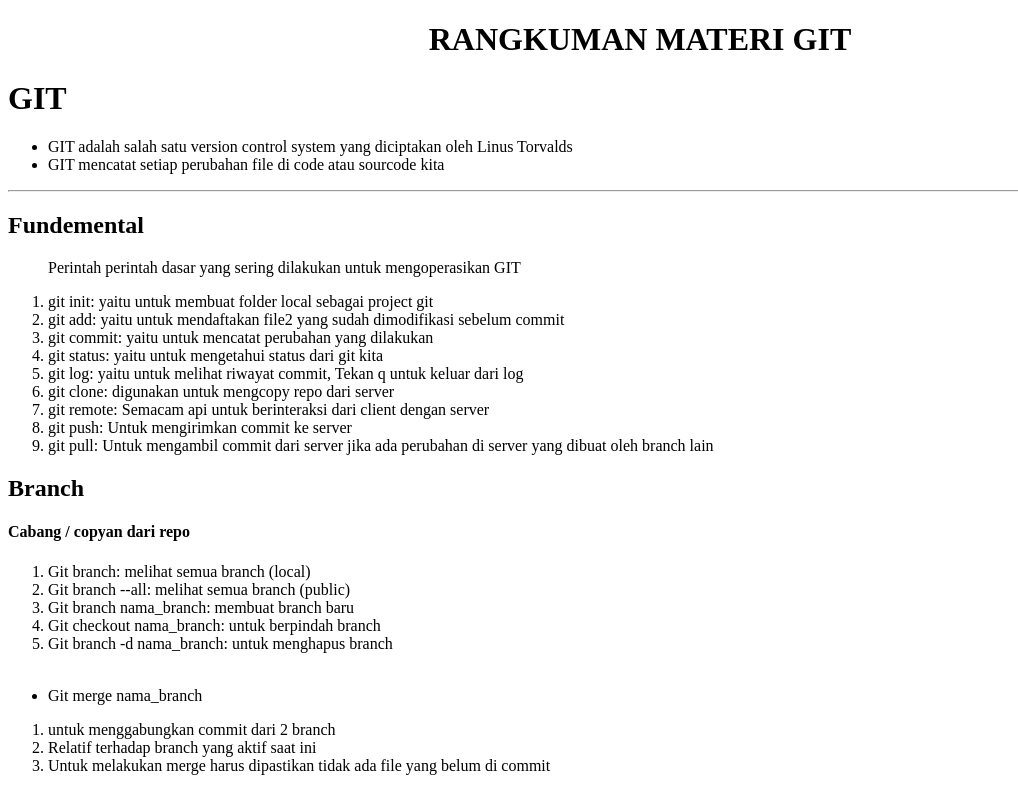
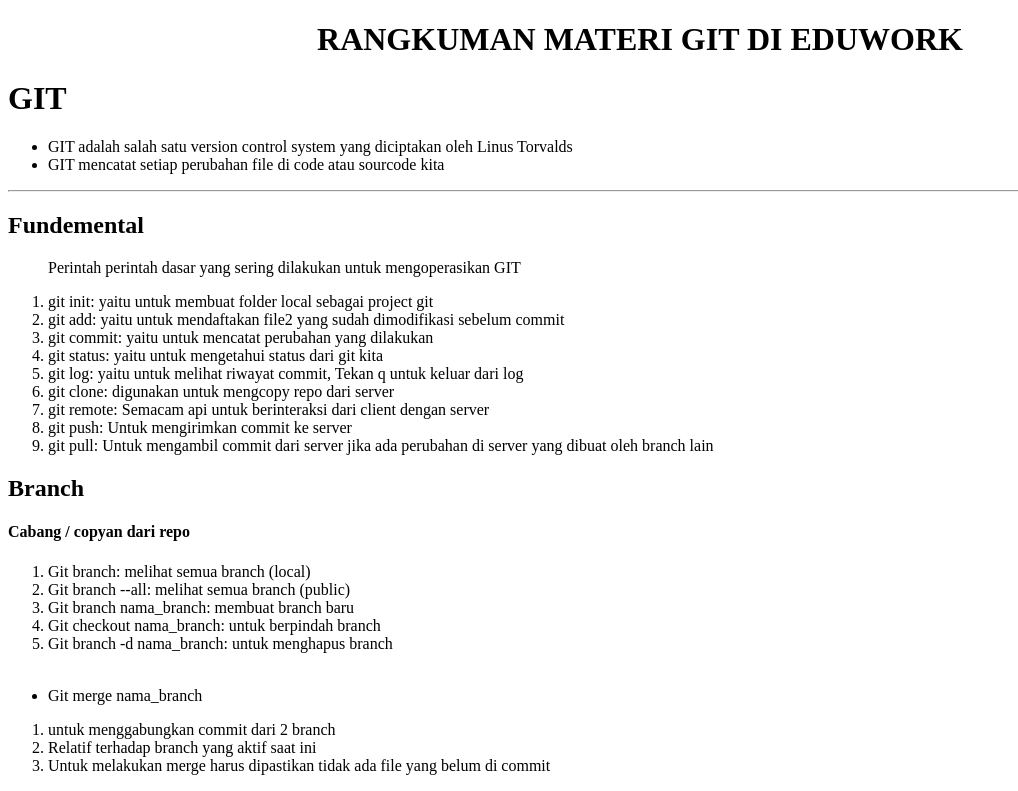
Before and after one commit to jamaludin1001/rangkuman_materi_git, a plain HTML site: page index.html in a window 1280 px wide. Shown: the top 791 px of the page, without its empty margins (0-1018 px from the left). Drawn offline with Linux system fonts and the light colour scheme.

Commit message:
perubahan di center heading1

```diff
--- a/index.html
+++ b/index.html
@@ -7,7 +7,7 @@
     <title>Materi Git</title>
 </head>
 <body>
-    <center><h1>RANGKUMAN MATERI GIT</h1></center>
+    <center><h1>RANGKUMAN MATERI GIT DI EDUWORK</h1></center>
     <h1>GIT</h1>
     <ul>
         <li>GIT adalah salah satu version control system yang diciptakan oleh Linus Torvalds</li>
```
